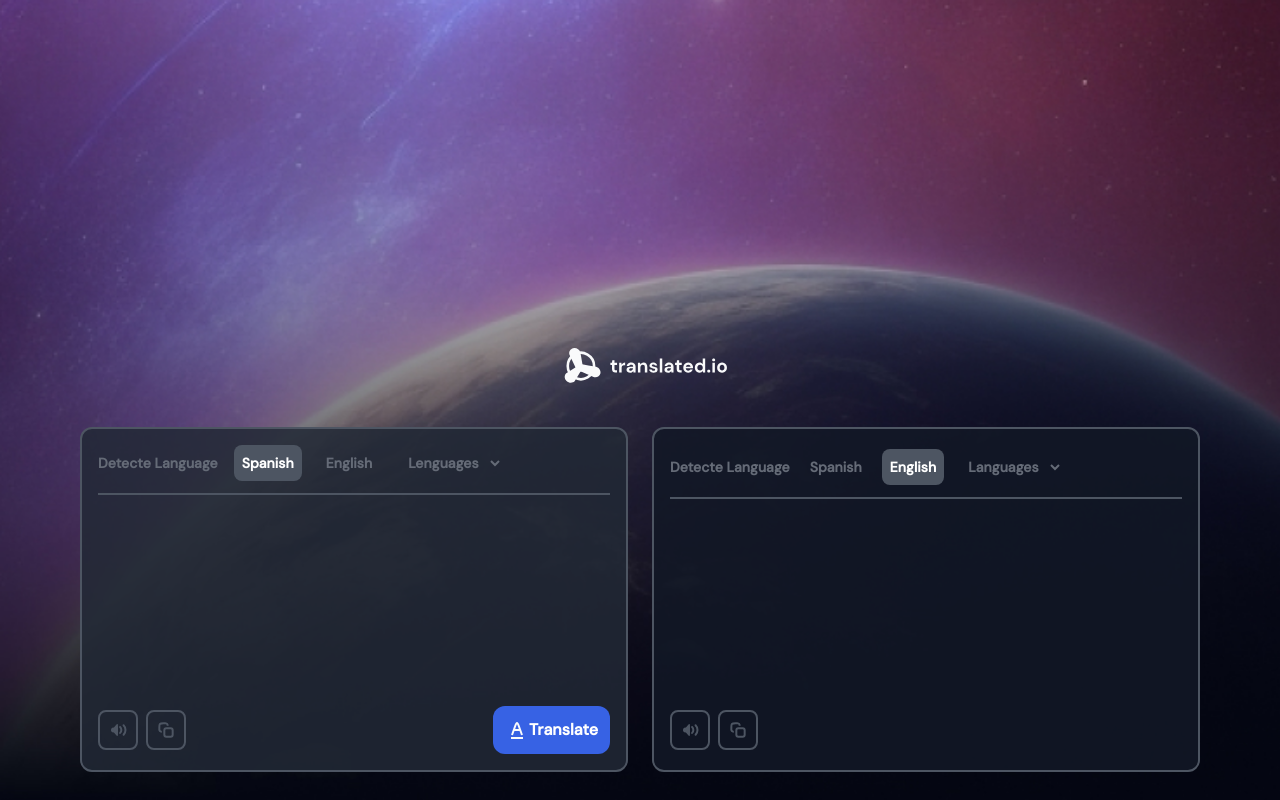
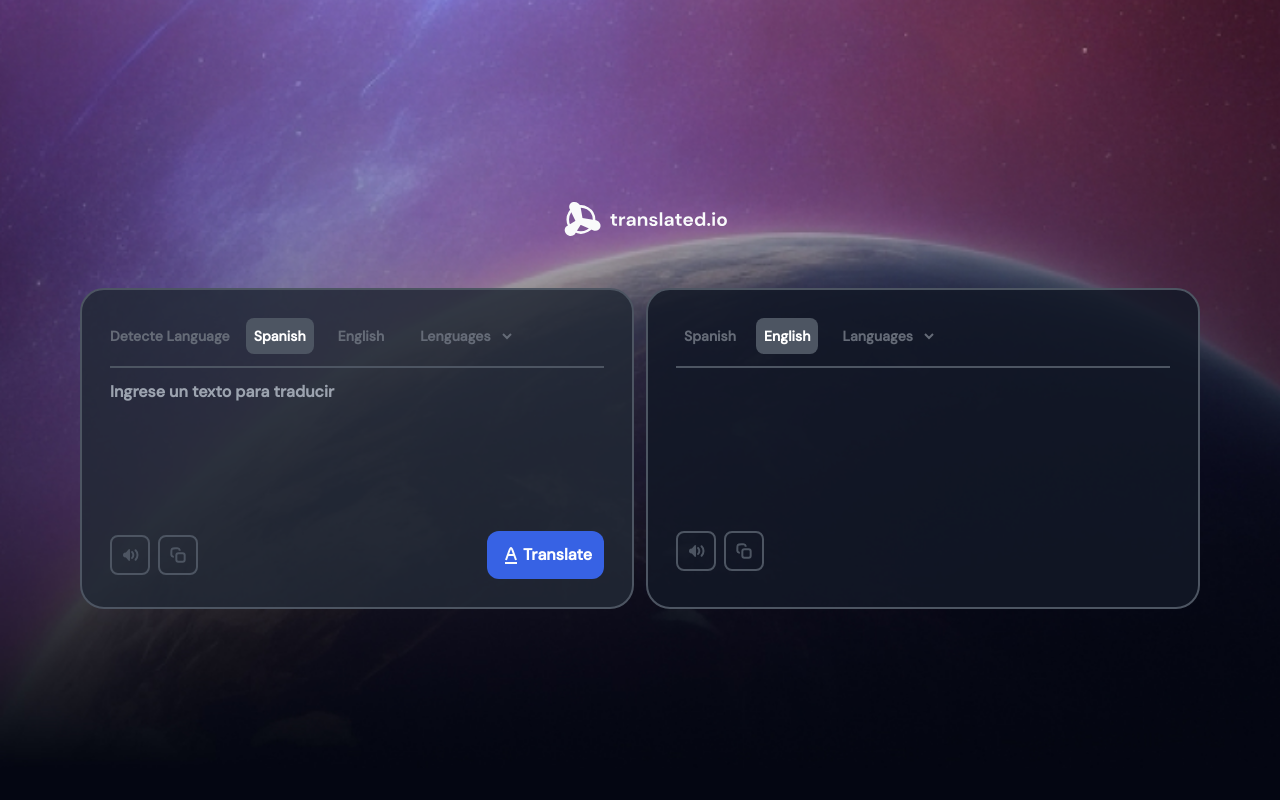
Before and after one commit to justin-A18/Translated-io, a React (Vite) app: page / in a window 1280 px wide. Built offline with nearby package versions, Linux system fonts and the light colour scheme.

Commit message:
Mejorar Desing

```diff
--- a/src/App.jsx
+++ b/src/App.jsx
@@ -30,8 +30,10 @@ export const App = () => {
 	}, [getTextResult, translateText]);
 
 	return (
-		<main className='w-full min-h-screen hero-img bg-cover bg-right flex flex-col items-center justify-end p-3 sm:p-7 font-DM-Sans font-bold'>
-			<section className='w-full md:w-[90%] lg:w-[60rem] xl:w-[70rem] min-h-[20rem] flex flex-col items-center gap-8'>
+		<main className='w-full min-h-screen flex flex-col items-center justify-center p-3 sm:p-7 font-DM-Sans font-bold relative'>
+			<div className='hero-img bg-cover bottom-8 bg-right-bottom w-full absolute z-[1] h-full'></div>
+
+			<section className='w-full z-10 md:w-[90%] lg:w-[60rem] xl:w-[70rem] min-h-[20rem] flex flex-col items-center gap-10'>
 				<Logo />
 
 				<Translate />
--- a/src/assets/index.css
+++ b/src/assets/index.css
@@ -4,6 +4,7 @@
 
 main {
 	overflow-x: hidden;
+	background-color: #040612;
 }
 
 .hero-img {
--- a/src/components/Translate.jsx
+++ b/src/components/Translate.jsx
@@ -3,7 +3,7 @@ import { TranslateResult } from './TranslateResult';
 
 export const Translate = () => {
 	return (
-		<div className='w-full sm:grid lg:grid-cols-2 gap-6'>
+		<div className='w-full sm:grid lg:grid-cols-2 gap-3'>
 			<TranslateCard />
 			<TranslateResult />
 		</div>
--- a/src/components/TranslateCard.jsx
+++ b/src/components/TranslateCard.jsx
@@ -14,7 +14,7 @@ export const TranslateCard = () => {
 	};
 
 	return (
-		<article className='bg-[#212936] border-2 border-[#4D5562] rounded-xl min-h-60 p-4 flex flex-col gap-3 bg-opacity-85 mb-5 sm:mb-0'>
+		<article className='bg-[#212936] border-2 border-[#4D5562] rounded-3xl p-7 flex flex-col gap-3 bg-opacity-85 mb-5 sm:mb-0'>
 			<header className='text-[#656B77] w-full flex items-center text-sm gap-1 sm:gap-4 justify-between sm:justify-start'>
 				<button>Detecte Language</button>
 
--- a/src/components/TranslateForm.jsx
+++ b/src/components/TranslateForm.jsx
@@ -5,12 +5,13 @@ export const TranslateForm = () => {
 		useTranslate();
 
 	return (
-		<form onSubmit={handleSubmitForm}>
+		<form onSubmit={handleSubmitForm} className='w-full'>
 			<textarea
-				className='resize-none outline-none bg-transparent text-white'
+				className='resize-none outline-none bg-transparent w-full text-white'
 				cols='30'
-				rows='8'
+				rows='6'
 				name='texto'
+				placeholder='Ingrese un texto para traducir'
 				value={inputValue}
 				onChange={handleChangeInput}
 				maxLength={300}></textarea>
--- a/src/components/TranslateFormResult.jsx
+++ b/src/components/TranslateFormResult.jsx
@@ -5,11 +5,11 @@ export const TranslateFormResult = () => {
 	const { textResult, handleReadText } = useContext(TranslateContext);
 
 	return (
-		<div>
+		<div className='w-full'>
 			<textarea
-				className='resize-none outline-none bg-transparent text-white'
+				className='resize-none w-full outline-none bg-transparent text-white'
 				cols='30'
-				rows='8'
+				rows='6'
 				maxLength={300}
 				value={textResult}
 				disabled></textarea>
--- a/src/components/TranslateResult.jsx
+++ b/src/components/TranslateResult.jsx
@@ -14,10 +14,8 @@ export const TranslateResult = () => {
 	};
 
 	return (
-		<article className='bg-[#121826] border-2 border-[#4D5562] rounded-xl min-h-60 p-4 py-5 flex flex-col gap-3 bg-opacity-85'>
+		<article className='bg-[#121826] border-2 border-[#4D5562] rounded-3xl p-7 flex flex-col gap-3 bg-opacity-85'>
 			<header className='text-[#656B77] w-full flex items-center text-sm gap-1 sm:gap-3 justify-between sm:justify-start'>
-				<button>Detecte Language</button>
-
 				<button
 					className={`hover:bg-[#4D5562] rounded-lg hover:text-white p-2 transition-all duration-300 hidden sm:block ${
 						activeLanguage === 'es' ? 'bg-[#4D5562] text-white' : ''
```
